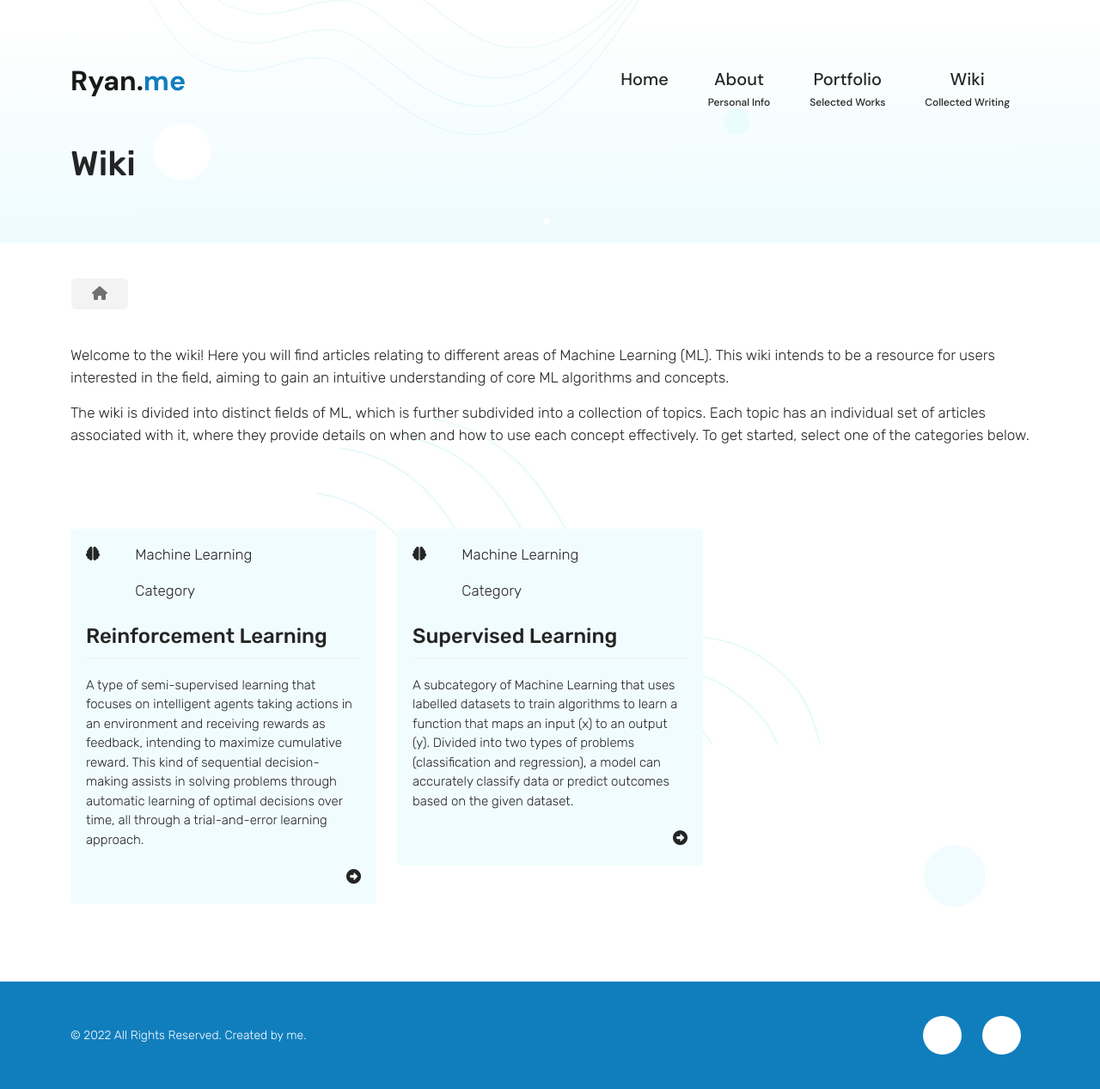
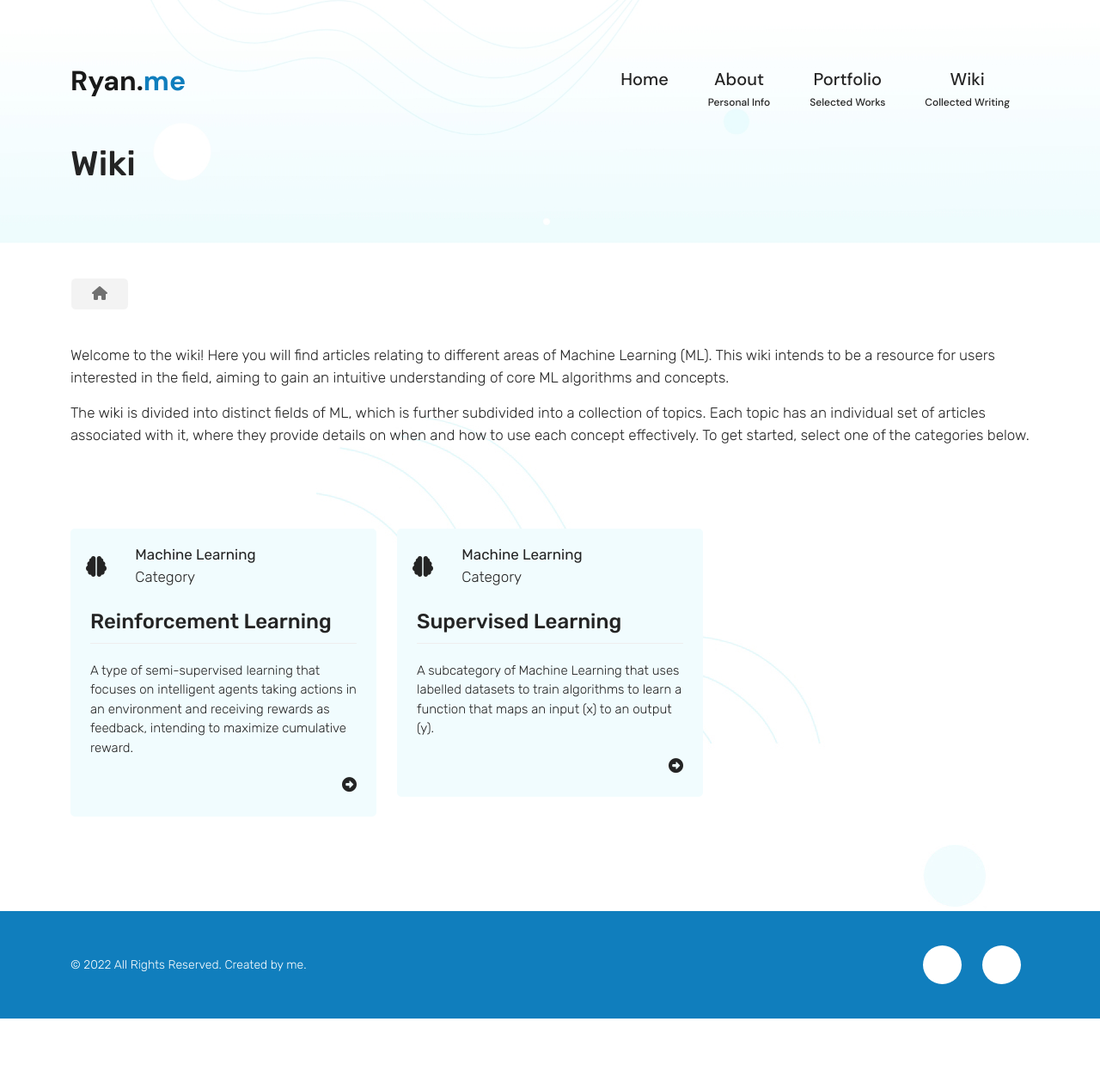
Before and after one commit to Achronus/achronus.github.io, a Jekyll site: the page built from wiki.html, in a window 1280 px wide. Shown: the whole page at 86% size. Built offline with Jekyll 4.4.1, drawn with Linux system fonts in a browser that asks for light colours; nearby versions of some CDN libraries; after the commit the page ends 1185 px from its top, so only the background shows below that.

Commit message:
Updated styles and wiki categories

```diff
--- a/_wiki_categories/reinforcement_learning.html
+++ b/_wiki_categories/reinforcement_learning.html
@@ -1,5 +1,6 @@
 ---
 title: Reinforcement Learning
+desc: A type of semi-supervised learning that focuses on intelligent agents taking actions in an environment and receiving rewards as feedback, intending to maximize cumulative reward.
 tag: ml
 layout: wiki-category
 ---
--- a/_wiki_categories/supervised_learning.html
+++ b/_wiki_categories/supervised_learning.html
@@ -1,5 +1,6 @@
 ---
 title: Supervised Learning
+desc: A subcategory of Machine Learning that uses labelled datasets to train algorithms to learn a function that maps an input (x) to an output (y).
 tag: ml
 layout: wiki-category
 ---
--- a/assets/sass/2-partials/_wiki.scss
+++ b/assets/sass/2-partials/_wiki.scss
@@ -1,8 +1,6 @@
 // WIKI PAGE
 #articles {
   @include remMarginBot(50px);
-  .catalogue {
-    .row {
   .article-item {
     @include remMarginBot(20px);
     .content {
@@ -47,6 +45,5 @@
       }
     }
   }
+
 }
-  }
-}
--- a/wiki.html
+++ b/wiki.html
@@ -37,7 +37,7 @@
             {%- assign sorted = site.wiki_categories | sort -%}
             {%- for category in sorted -%}
             <div class="article-item col-md-6 col-xl-4">
-                <a href="https://acius.co.uk/article_type/reinforcement-learning/">
+                <a href="{{ category.url }}">
                     <div class="content">
                         <div class="description">
                             {%- for site_tag in site.tags -%}
@@ -55,7 +55,7 @@
                             {%- endfor -%}
                             <div class="text">
                                 <h2>{{ category.title }}</h2>
-                                <p>{{ category.excerpt }}</p>
+                                <p>{{ category.desc }}</p>
                                 <div class="row">
                                     <div class="offset-6 col-6 cta text-end">
                                         <i class="fas fa-arrow-alt-circle-right"></i>
```
Also changed, not shown: assets/css/style.css, 1 other file. Lines whose indentation alone changed are shown as unchanged.
